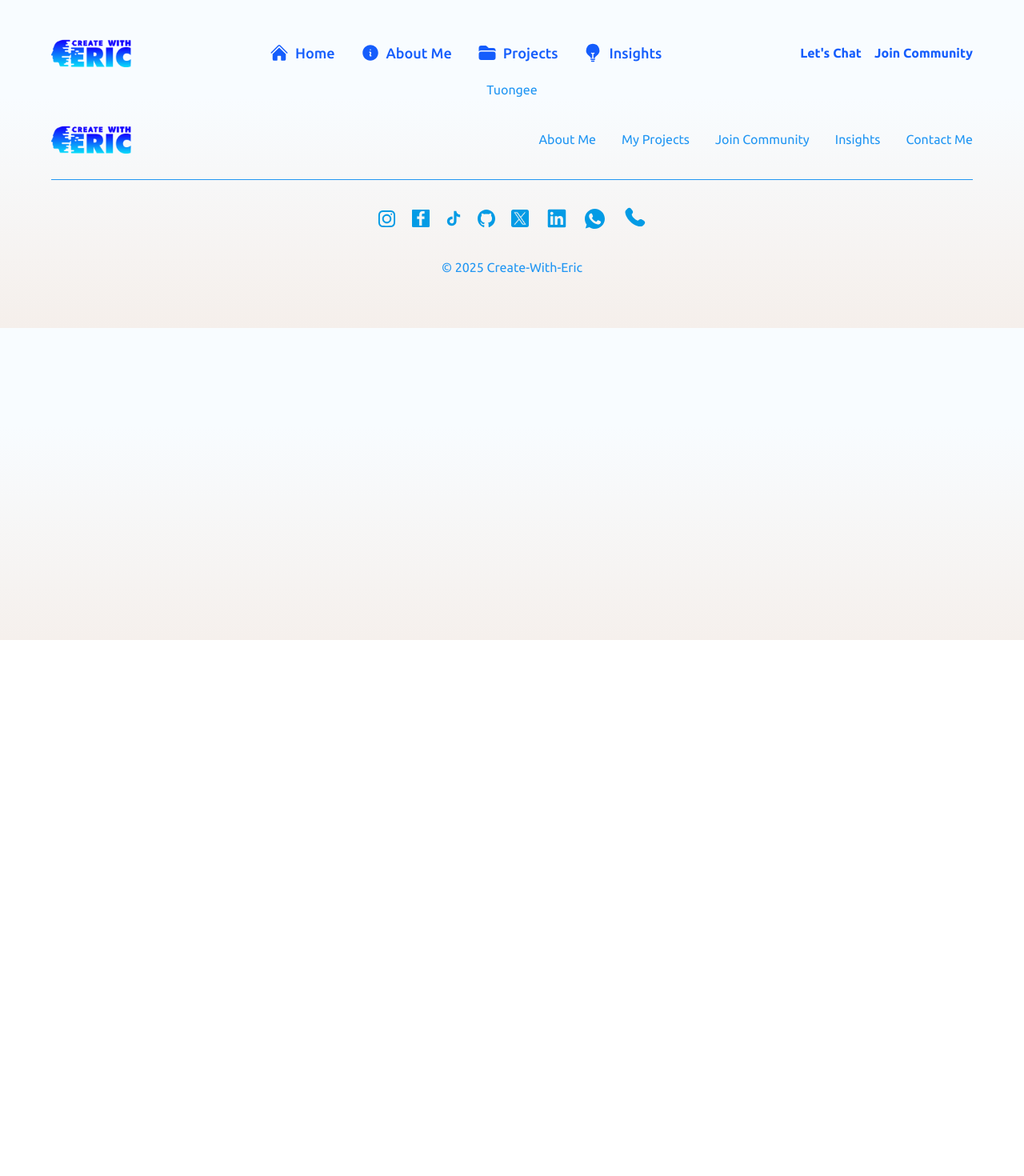
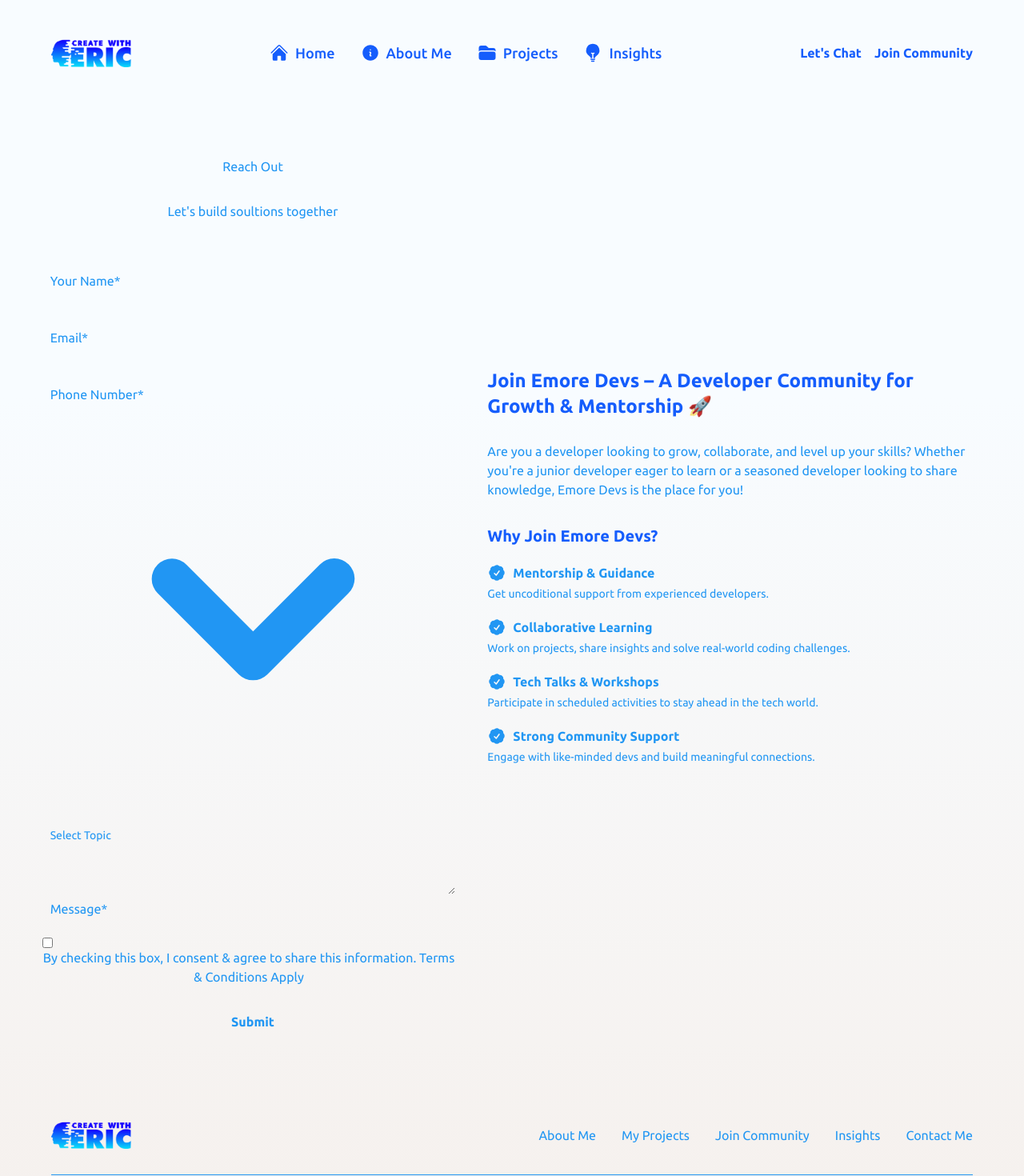
Before and after one commit to EricWanjohiMuturi/mysite, a React (Vite) app in the folder client/frontend/: page /contact in a window 1280 px wide. Shown: the top 1470 px of the page at 80% size. Before the commit the page ends 800 px from the top, so only its background shows below. Built offline with nearby package versions, Linux system fonts and the light colour scheme.

Commit message:
Created Contact Form component and imported it to the Contactme parent compnent

```diff
--- /dev/null
+++ b/client/frontend/src/Components/UI/ContactForm.tsx
@@ -0,0 +1,148 @@
+//import { useState } from "react";
+import {
+  Card,
+  CardHeader,
+  CardBody,
+  CardFooter,
+  Typography,
+  Input,
+  Checkbox,
+  Textarea,
+  Select,
+  Option,
+} from "@material-tailwind/react";
+import { Button } from "@material-tailwind/react";
+
+export function ContactForm() {
+
+  return (
+    <Card
+    className="sm:w-full bg-transparent"
+    placeholder=""
+    onPointerEnterCapture={() => {}}
+    onPointerLeaveCapture={() => {}}
+    >
+      <CardHeader
+        variant="gradient"
+        color="blue"
+        className="mb-4 grid h-28 place-items-center"
+        placeholder=""
+        onPointerEnterCapture={() => {}}
+        onPointerLeaveCapture={() => {}}
+      >
+        <Typography
+        variant="h3"
+        color="white"
+        placeholder=""
+        onPointerEnterCapture={() => {}}
+        onPointerLeaveCapture={() => {}}
+        >
+          Reach Out
+        </Typography>
+        <Typography
+        color="white"
+        placeholder=""
+        onPointerEnterCapture={() => {}}
+        onPointerLeaveCapture={() => {}}
+        >
+          Let's build soultions together
+        </Typography>
+      </CardHeader>
+      <form>
+        <CardBody
+        className="flex flex-col gap-4"
+        placeholder=""
+        onPointerEnterCapture={() => {}}
+        onPointerLeaveCapture={() => {}}
+        >
+          <Input
+            variant="standard"
+            label="Your Name"
+            size="lg"
+            name="name"
+            onPointerEnterCapture={() => {}}
+            onPointerLeaveCapture={() => {}}
+            crossOrigin="anonymous"
+            required
+          />
+          <Input
+            variant="standard"
+            label="Email"
+            size="lg"
+            name="email"
+            type="email"
+            onPointerEnterCapture={() => {}}
+            onPointerLeaveCapture={() => {}}
+            crossOrigin="anonymous"
+            required
+          />
+          <Input
+            variant="standard"
+            label="Phone Number"
+            size="lg"
+            name="phone"
+            type="tel"
+            onPointerEnterCapture={() => {}}
+            onPointerLeaveCapture={() => {}}
+            crossOrigin="anonymous"
+            required
+          />
+          <Select
+          label="Select Topic"
+          placeholder="Select Topic"
+          className="text-grey"
+          variant="standard"
+          onPointerEnterCapture={() => {}}
+          onPointerLeaveCapture={() => {}}
+          >
+            <Option>---</Option>
+            <Option>Material Tailwind HTML</Option>
+            <Option>Material Tailwind React</Option>
+            <Option>Material Tailwind Vue</Option>
+            <Option>Material Tailwind Angular</Option>
+            <Option>Material Tailwind Svelte</Option>
+          </Select>
+            <Textarea
+            label="Message"
+            variant="standard"
+            size="lg"
+            name="message"
+            onPointerEnterCapture={() => {}}
+            onPointerLeaveCapture={() => {}}
+            required
+            />
+
+            <div className="-ml-2.5 my-2">
+            <Checkbox
+              className="text-grey"
+              label="By checking this box, I consent & agree to share this information. Terms & Conditions Apply"
+              name="consent"
+              onPointerEnterCapture={() => {}}
+              onPointerLeaveCapture={() => {}}
+              crossOrigin="anonymous"
+              required
+            />
+            </div>
+        </CardBody>
+        <CardFooter
+        className="pt-0"
+        placeholder=""
+        onPointerEnterCapture={() => {}}
+        onPointerLeaveCapture={() => {}}
+        >
+          <Button
+          className="mt-6"
+          fullWidth color="blue"
+          type="submit"
+          placeholder=""
+          onPointerEnterCapture={() => {}}
+          onPointerLeaveCapture={() => {}}
+          >
+            Submit
+          </Button>
+
+        </CardFooter>
+      </form>
+    </Card>
+  );
+}
--- a/client/frontend/src/Components/UI/Hero.tsx
+++ b/client/frontend/src/Components/UI/Hero.tsx
@@ -20,7 +20,7 @@ export const HomeHero = () => {
             </div>
         </div>
         <div className="flex">
-             <img src="/Eric/Muturi_Eric_Full-Stack_Developer.png" alt="" loading="lazy" width={480} className=""/>
+             <img src="/Eric/Muturi_Eric_Full-Stack_Developer.png" alt="Eric Wanjohi Muturi - Software Engineer | Designer"  width={480} className=""/>
         </div>
     </div>
     </>
--- a/client/frontend/src/Components/Views/Contactme.tsx
+++ b/client/frontend/src/Components/Views/Contactme.tsx
@@ -1,9 +1,67 @@
 //import React from 'react'
+import { HeadingTwo } from "../UI/Headings"
+import { ContactForm } from "../UI/ContactForm"
 
 const Contactme = () => {
   return (
     <>
-      <h1>Tuongee</h1>
+      <div className="flex flex-wrap items-center justify-center my-10 gap-10">
+        <div className="my-10 sm:w-5/12">
+          <ContactForm />
+        </div>
+        <div className=" mb-7 sm:w-6/12">
+          <HeadingTwo title="Join Emore Devs – A Developer Community for Growth & Mentorship 🚀" />
+          <p className="text-left my-5 ">
+          Are you a developer looking to grow, collaborate, and level up your skills?
+          Whether you're a junior developer eager to learn or a seasoned developer looking to share knowledge,
+          Emore Devs is the place for you!
+          </p>
+          <div className="my-8">
+            <h3 className="text-left font-bold text-xl text-blue-600">Why Join Emore Devs?</h3>
+            <div className="my-5">
+              <div className="flex mb-1 flex-wrap items-center justify-start gap-2">
+                <svg xmlns="http://www.w3.org/2000/svg" viewBox="0 0 24 24" fill="currentColor" className="size-6">
+                  <path fillRule="evenodd" d="M8.603 3.799A4.49 4.49 0 0 1 12 2.25c1.357 0 2.573.6 3.397 1.549a4.49 4.49 0 0 1 3.498 1.307 4.491 4.491 0 0 1 1.307 3.497A4.49 4.49 0 0 1 21.75 12a4.49 4.49 0 0 1-1.549 3.397 4.491 4.491 0 0 1-1.307 3.497 4.491 4.491 0 0 1-3.497 1.307A4.49 4.49 0 0 1 12 21.75a4.49 4.49 0 0 1-3.397-1.549 4.49 4.49 0 0 1-3.498-1.306 4.491 4.491 0 0 1-1.307-3.498A4.49 4.49 0 0 1 2.25 12c0-1.357.6-2.573 1.549-3.397a4.49 4.49 0 0 1 1.307-3.497 4.49 4.49 0 0 1 3.497-1.307Zm7.007 6.387a.75.75 0 1 0-1.22-.872l-3.236 4.53L9.53 12.22a.75.75 0 0 0-1.06 1.06l2.25 2.25a.75.75 0 0 0 1.14-.094l3.75-5.25Z" clipRule="evenodd" />
+                </svg>
+                <h3 className="text-left font-bold text-md">Mentorship & Guidance</h3>
+              </div>
+              <p className="text-left text-sm">Get uncoditional support from experienced developers.</p>
+            </div>
+
+            <div className="my-5">
+              <div className="flex mb-1 flex-wrap items-center justify-start gap-2">
+                <svg xmlns="http://www.w3.org/2000/svg" viewBox="0 0 24 24" fill="currentColor" className="size-6">
+                  <path fillRule="evenodd" d="M8.603 3.799A4.49 4.49 0 0 1 12 2.25c1.357 0 2.573.6 3.397 1.549a4.49 4.49 0 0 1 3.498 1.307 4.491 4.491 0 0 1 1.307 3.497A4.49 4.49 0 0 1 21.75 12a4.49 4.49 0 0 1-1.549 3.397 4.491 4.491 0 0 1-1.307 3.497 4.491 4.491 0 0 1-3.497 1.307A4.49 4.49 0 0 1 12 21.75a4.49 4.49 0 0 1-3.397-1.549 4.49 4.49 0 0 1-3.498-1.306 4.491 4.491 0 0 1-1.307-3.498A4.49 4.49 0 0 1 2.25 12c0-1.357.6-2.573 1.549-3.397a4.49 4.49 0 0 1 1.307-3.497 4.49 4.49 0 0 1 3.497-1.307Zm7.007 6.387a.75.75 0 1 0-1.22-.872l-3.236 4.53L9.53 12.22a.75.75 0 0 0-1.06 1.06l2.25 2.25a.75.75 0 0 0 1.14-.094l3.75-5.25Z" clipRule="evenodd" />
+                </svg>
+                <h3 className="text-left font-bold text-md">Collaborative Learning</h3>
+              </div>
+              <p className="text-left text-sm">Work on projects, share insights and solve real-world coding challenges.</p>
+            </div>
+
+            <div className="my-5">
+              <div className="flex mb-1 flex-wrap items-center justify-start gap-2">
+                <svg xmlns="http://www.w3.org/2000/svg" viewBox="0 0 24 24" fill="currentColor" className="size-6">
+                  <path fillRule="evenodd" d="M8.603 3.799A4.49 4.49 0 0 1 12 2.25c1.357 0 2.573.6 3.397 1.549a4.49 4.49 0 0 1 3.498 1.307 4.491 4.491 0 0 1 1.307 3.497A4.49 4.49 0 0 1 21.75 12a4.49 4.49 0 0 1-1.549 3.397 4.491 4.491 0 0 1-1.307 3.497 4.491 4.491 0 0 1-3.497 1.307A4.49 4.49 0 0 1 12 21.75a4.49 4.49 0 0 1-3.397-1.549 4.49 4.49 0 0 1-3.498-1.306 4.491 4.491 0 0 1-1.307-3.498A4.49 4.49 0 0 1 2.25 12c0-1.357.6-2.573 1.549-3.397a4.49 4.49 0 0 1 1.307-3.497 4.49 4.49 0 0 1 3.497-1.307Zm7.007 6.387a.75.75 0 1 0-1.22-.872l-3.236 4.53L9.53 12.22a.75.75 0 0 0-1.06 1.06l2.25 2.25a.75.75 0 0 0 1.14-.094l3.75-5.25Z" clipRule="evenodd" />
+                </svg>
+                <h3 className="text-left font-bold text-md">Tech Talks & Workshops</h3>
+              </div>
+              <p className="text-left text-sm">Participate in scheduled activities to stay ahead in the tech world.</p>
+            </div>
+
+            <div className="my-5">
+              <div className="flex mb-1 flex-wrap items-center justify-start gap-2">
+                <svg xmlns="http://www.w3.org/2000/svg" viewBox="0 0 24 24" fill="currentColor" className="size-6">
+                  <path fillRule="evenodd" d="M8.603 3.799A4.49 4.49 0 0 1 12 2.25c1.357 0 2.573.6 3.397 1.549a4.49 4.49 0 0 1 3.498 1.307 4.491 4.491 0 0 1 1.307 3.497A4.49 4.49 0 0 1 21.75 12a4.49 4.49 0 0 1-1.549 3.397 4.491 4.491 0 0 1-1.307 3.497 4.491 4.491 0 0 1-3.497 1.307A4.49 4.49 0 0 1 12 21.75a4.49 4.49 0 0 1-3.397-1.549 4.49 4.49 0 0 1-3.498-1.306 4.491 4.491 0 0 1-1.307-3.498A4.49 4.49 0 0 1 2.25 12c0-1.357.6-2.573 1.549-3.397a4.49 4.49 0 0 1 1.307-3.497 4.49 4.49 0 0 1 3.497-1.307Zm7.007 6.387a.75.75 0 1 0-1.22-.872l-3.236 4.53L9.53 12.22a.75.75 0 0 0-1.06 1.06l2.25 2.25a.75.75 0 0 0 1.14-.094l3.75-5.25Z" clipRule="evenodd" />
+                </svg>
+                <h3 className="text-left font-bold text-md">Strong Community Support</h3>
+              </div>
+              <p className="text-left text-sm">Engage with like-minded devs and build meaningful connections.</p>
+            </div>
+
+          </div>
+        </div>
+
+      </div>
     </>
   )
 }
```
